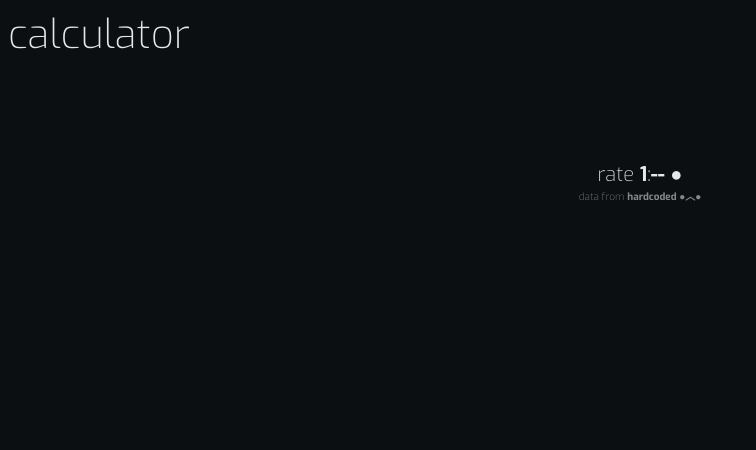
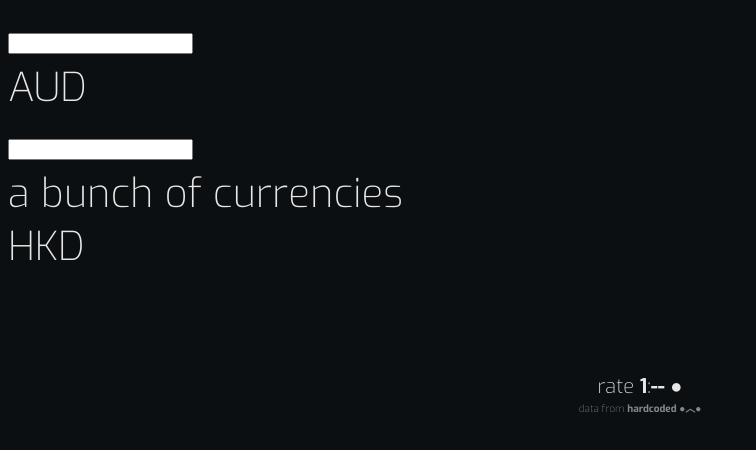
Before and after one commit to duubyPlz/lazycurrency, a React (Vite) app: page / in a window 1280 px wide. Shown: the top 450 px of the page, without its empty margins (0-756 px from the left). Built offline with nearby package versions, Linux system fonts and the light colour scheme.

Commit message:
Continuing construction in calculator, todo add typescript

```diff
--- a/package.json
+++ b/package.json
@@ -11,7 +11,7 @@
     "preview": "vite preview"
   },
   "lint-staged": {
-    "*.{js,jsx, tsx}": [
+    "*.{js,jsx,tsx}": [
       "eslint --cache --fix"
     ],
     "*.{js,jsx,ts,tsx,md,html,css}": "prettier --write"
--- a/src/App.css
+++ b/src/App.css
@@ -4,7 +4,8 @@
   font-style: normal;
   font-weight: 200;
   src: url('./assets/fonts/exo-v6-latin-200.eot'); /* IE9 Compat Modes */
-  src: local('Exo ExtraLight'), local('Exo-ExtraLight'),
+  src: local('Exo ExtraLight'),
+    local('Exo-ExtraLight'),
     url('./assets/fonts/exo-v6-latin-200.eot?#iefix')
       format('embedded-opentype'),
     /* IE6-IE8 */
@@ -73,3 +74,9 @@ body {
   font-weight: 200;
   overflow-x: auto;
 }
+
+@media (max-device-width: 768px) {
+  body {
+    font-size: 900%;
+  }
+}
--- /dev/null
+++ b/src/calculator/currency-picker/dynamic/index.jsx
@@ -0,0 +1,10 @@
+import Currency from '../../currency';
+
+export const DynamicPicker = () => {
+  return (
+    <div>
+      a bunch of currencies{' '}
+      <Currency>HKD</Currency>
+    </div>
+  );
+};
--- /dev/null
+++ b/src/calculator/currency-picker/index.jsx
@@ -0,0 +1,2 @@
+export { StaticPicker } from './static';
+export default './dynamic';
--- /dev/null
+++ b/src/calculator/currency-picker/static/index.jsx
@@ -0,0 +1,5 @@
+import Currency from '../../currency';
+
+export const StaticPicker = () => {
+  return <Currency>AUD</Currency>;
+};
--- /dev/null
+++ b/src/calculator/currency/index.jsx
@@ -0,0 +1,7 @@
+// TODO Install typescript
+// eslint-disable-next-line react/prop-types
+const Currency = ({ children }) => (
+  <div>{children}</div>
+);
+
+export default Currency;
--- a/src/calculator/index.jsx
+++ b/src/calculator/index.jsx
@@ -1,2 +1,8 @@
-const Calculator = () => <div>calculator</div>;
+import CalculatorView from './view';
+
+// TODO Fetch stuff
+
+const Calculator = () => {
+  return <CalculatorView />;
+};
 export default Calculator;
--- /dev/null
+++ b/src/calculator/input/index.jsx
@@ -0,0 +1,3 @@
+const Input = () => <input type='number'></input>;
+
+export default Input;
--- /dev/null
+++ b/src/calculator/view.jsx
@@ -0,0 +1,16 @@
+import { StaticPicker } from './currency-picker';
+import { DynamicPicker } from './currency-picker/dynamic';
+import Input from './input';
+
+const Calculator = () => {
+  return (
+    <>
+      <Input />
+      <StaticPicker />
+      <Input />
+      <DynamicPicker />
+    </>
+  );
+};
+
+export default Calculator;
--- a/src/footer/footer.module.css
+++ b/src/footer/footer.module.css
@@ -5,3 +5,10 @@
   text-align: center;
   margin-top: 100px;
 }
+
+@media (max-device-width: 768px) {
+  .wrapper {
+    margin-top: 200px;
+    font-size: 50px;
+  }
+}
```
Also changed, not shown: src/footer/rate/number/index.jsx (+6 -1 lines), 1 other file (tests, documents, lock files or other folders).
